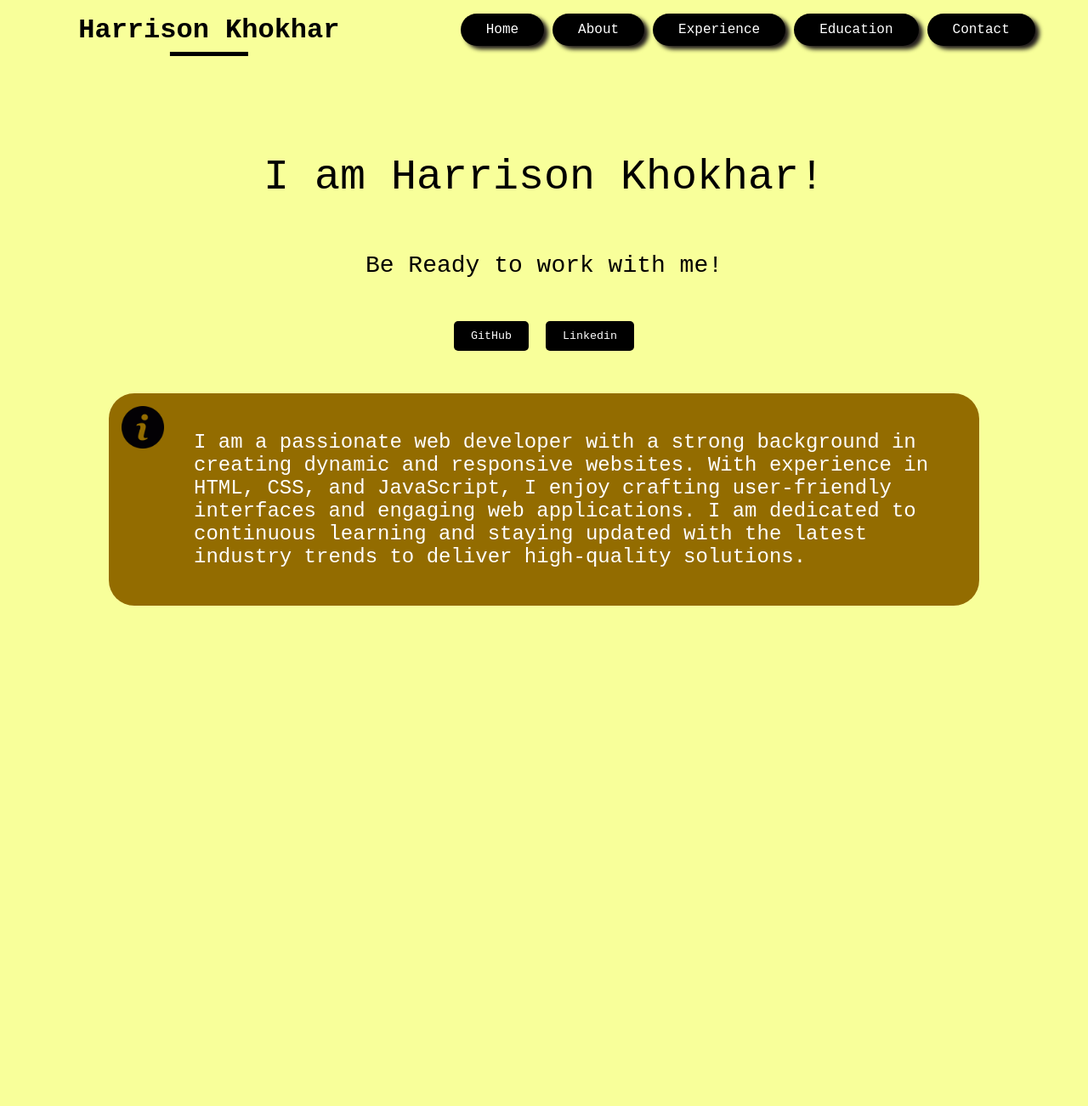
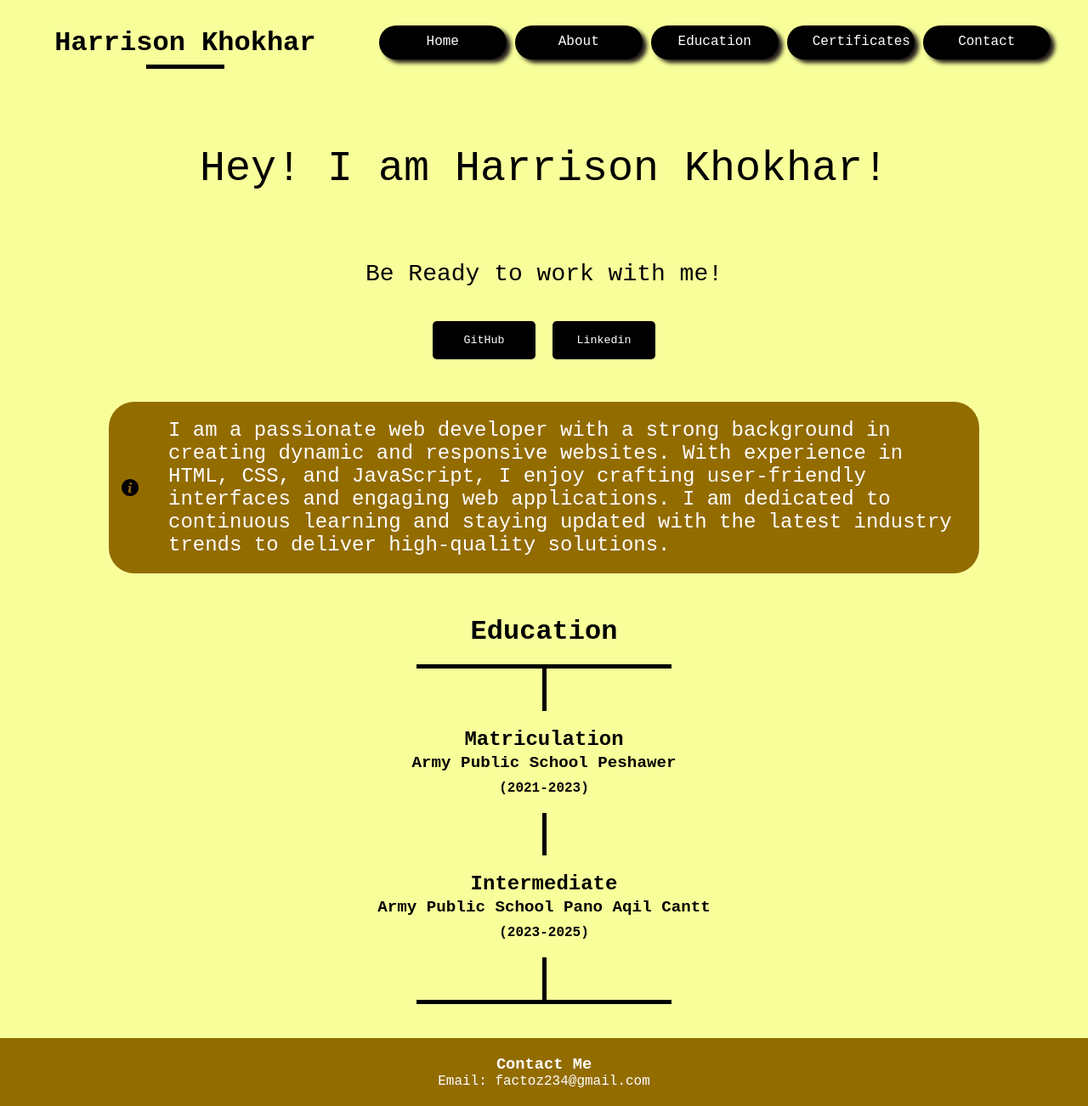
Before and after one commit to factoz234-png/HarrisonKhokhar-WebDeveloper, a website: page index.html in a window 1280 px wide. Shown: the whole page at 85% size. Before the commit the page ends 1263 px from the top, so only its background shows below. Drawn offline with Linux system fonts and the light colour scheme.

Commit message:
Changed Theme

```diff
--- a/index.html
+++ b/index.html
@@ -19,16 +19,16 @@
       <div class="right-nav" id="nav-menu">
         <ul>
           <li><a href="#main-section">Home</a></li>
-          <li>About</li>
-          <li>Experience</li>
-          <li>Education</li>
-          <li>Contact</li>
+          <li><a href="#about-section">About</a></li>
+          <li><a href="#education-section">Education</a></li>
+          <li><a href="#certificates-section">Certificates</a></li>
+          <li><a href="#contact-section">Contact</a></li>
         </ul>
       </div>
     </div>
 
     <div id="main-section">
-      <div class="My-name">I am Harrison Khokhar!</div>
+      <div class="My-name">Hey! I am Harrison Khokhar!</div>
 
       <div class="main-para">Be Ready to work with me!</div>
 
@@ -46,7 +46,7 @@
       </div>
     </div>
 
-    <div class="about-section">
+    <div class="about-section" id="about-section">
       <div class="img-info">
         <img src="Img/information-button.png" alt="" />
       </div>
@@ -62,7 +62,27 @@
       </div>
     </div>
 
-    <div style="height: 500px"></div>
+    <div class="education-section" id="education-section">
+      <h1>Education</h1>
+      <div class="topline"></div>
+      <div class="firstline"></div>
+      <h2>Matriculation</h2>
+      <h3>Army Public School Peshawer</h3>
+      <h4>(2021-2023)</h4>
+      <div class="secondline"></div>
+      <h2>Intermediate</h2>
+      <h3>Army Public School Pano Aqil Cantt</h3>
+      <h4>(2023-2025)</h4>
+      <div class="thirdline"></div>
+      <div class="fourthline"></div>
+    </div>
+
+    <div class="contact-section">
+      <h3>Contact Me</h3>
+      <div class="contact-info">
+        <p>Email: factoz234@gmail.com</p>
+      </div>
+    </div>
 
     <script src="index.js"></script>
   </body>
--- a/index.js
+++ b/index.js
@@ -13,3 +13,10 @@ window.onscroll = function () {
     nav.classList.remove("scrolled");
   }
 };
+
+const navLinks = document.querySelectorAll(".nav ul li a");
+navLinks.forEach((link) => {
+  link.addEventListener("click", () => {
+    navMenu.classList.remove("active");
+  });
+});
--- a/style.css
+++ b/style.css
@@ -1,105 +1,62 @@
-body {
-  background-color: rgb(248, 255, 154);
-  color: black;
+*,
+*::before,
+*::after {
+  box-sizing: border-box;
   padding: 0;
   margin: 0;
 }
 
+body {
+  background-color: rgb(248, 255, 154);
+  color: black;
+}
+
+html {
+  scroll-behavior: smooth;
+}
+
+.about-section,
+.education-section,
+#main-section {
+  scroll-margin-top: 80px;
+}
+
 .nav {
   display: flex;
-  position: sticky;
+  position: fixed;
   top: 0;
+  left: 0;
+  right: 0;
+  width: 100%;
   z-index: 1000;
   background-color: transparent;
-  transition:
-    background-color 0.3s ease,
-    padding 0.3s ease;
+  transition: all 0.3s ease;
   justify-content: space-evenly;
   align-items: center;
-  flex-direction: row;
+  padding: 20px 0;
 }
 
+/* Sticky color change when scrolling */
 .nav.scrolled {
-  background-color: rgba(248, 255, 154, 0.756);
+  background-color: rgba(248, 255, 154, 0.9);
   backdrop-filter: blur(5px);
+  padding: 10px 0;
+  box-shadow: 0 2px 10px rgba(0, 0, 0, 0.1);
+}
+.left-nav {
+  font-family: monospace, Helvetica, sans-serif;
+  cursor: pointer;
 }
 
-.right-nav ul {
-  display: flex;
-  justify-content: center;
-}
-
-.right-nav ul li {
-  font-family: monospace, Helvetica, sans-serif;
-  color: white;
-  list-style: none;
-  margin-left: 10px;
-  background-color: black;
-  padding: 10px 30px 10px 30px;
-  border: none;
-  border-radius: 30px;
-  box-shadow: 5px 4px 5px rgb(33, 28, 28);
-
-  a {
-    text-decoration: none;
-    color: white;
-  }
-
-  cursor: pointer;
-
-  &:hover {
-    transform: translateY(-5px);
-  }
-}
-
-.left-nav {
-  font-family: monospace, Helvetica, sans-serif;
-  padding: 0px 30px 0px 30px;
-  margin: none;
-
-  cursor: pointer;
-
-  h1 {
-    border: none;
+.left-nav h1 {
+  font-size: 24px;
   margin: 0;
   position: relative;
   display: inline-block;
 }
 
-  h1::after {
-    content: "";
-    position: absolute;
-    top: 120%;
-    left: 50%;
-    width: 30%;
-    height: 5px;
-    background-color: black;
-    transform: translateX(-50%);
-    transition: width 0.3s ease;
-  }
-
-  h1:hover::after {
-    width: 100%;
-  }
-}
-
-.My-name {
-  font-family: monospace, Helvetica, sans-serif;
-  font-size: 50px;
-  text-align: center;
-  margin-top: 100px;
-  padding: 10px;
-}
-
-.main-para {
-  font-family: monospace, Helvetica, sans-serif;
-  font-size: 28px;
-  text-align: center;
-  margin-top: 50px;
-}
-
 .hamburger {
-  display: none; /* Hidden by default on desktop */
+  display: flex;
   flex-direction: column;
   cursor: pointer;
   gap: 5px;
@@ -112,13 +69,82 @@ body {
   border-radius: 2px;
 }
 
+.right-nav {
+  display: none;
+  width: 100%;
+  position: absolute;
+  top: 55px;
+  left: 0;
+}
+
+.right-nav.active {
+  display: block;
+  background-color: rgba(248, 255, 154, 0.95);
+  backdrop-filter: blur(5px);
+}
+
+.right-nav ul {
+  display: flex;
+  flex-direction: column;
+  align-items: center;
+  padding: 20px 0;
+  margin: 0;
+  list-style: none;
+}
+
+.right-nav ul li {
+  margin: 10px 0;
+  background-color: black;
+  color: white;
+  display: flex;
+  justify-content: center;
+  align-items: center;
+  border-radius: 30px;
+  box-shadow: 5px 4px 5px rgb(33, 28, 28);
+  overflow: hidden; /* Ensures the link stays inside the rounded corners */
+  transition: transform 0.3s ease;
+  text-align: center;
+  width: 150px;
+  height: 40px;
+}
+
+/* Updated Anchor Tag - Makes the whole area clickable */
+.right-nav ul li a {
+  display: block;
+  padding: 10px 30px;
+  text-decoration: none;
+  color: white;
+  font-family: monospace, Helvetica, sans-serif;
+  width: 100%;
+  height: 100%;
+}
+
+#main-section {
+  padding-top: 70px;
+}
+
+.My-name {
+  font-family: monospace, Helvetica, sans-serif;
+  font-size: 32px;
+  text-align: center;
+  padding: 30px;
+}
+
+.main-para {
+  font-family: monospace, Helvetica, sans-serif;
+  font-size: 22px;
+  text-align: center;
+  margin-top: 20px;
+}
+
 .btns {
   display: flex;
   justify-content: center;
-  margin-top: 50px;
+  margin-top: 40px;
   gap: 20px;
+}
 
-  button {
+.btns button {
   font-family: monospace, Helvetica, sans-serif;
   color: white;
   background-color: black;
@@ -126,14 +152,12 @@ body {
   padding: 10px 20px;
   border-radius: 5px;
   cursor: pointer;
+  width: 121px;
+  height: 45px;
 
   a {
     text-decoration: none;
     color: white;
-    }
-    &:hover {
-      background-color: rgb(33, 28, 28);
-    }
   }
 }
 
@@ -143,88 +167,8 @@ body {
   border-radius: 30px;
   width: 80%;
   display: flex;
-  justify-content: center;
-  align-items: flex-start;
-}
-
-.img-info {
-  width: fit-content;
-  display: flex;
-  img {
-    width: 50px;
-    padding: 15px;
-  }
-}
-.about-me {
-  display: flex;
-  justify-content: center;
-  font-family: monospace, Helvetica, sans-serif;
-  font-size: 1.5rem;
-  color: white;
-  width: 90%;
-  margin: 0 auto;
-  padding: 20px;
-}
-@media (max-width: 768px) {
-  .left-nav h1 {
-    font-size: 24px;
-    border: none;
-    &::after {
-      display: none;
-    }
-  }
-
-  .hamburger {
-    display: flex; /* Show hamburger on mobile */
-  }
-
-  .nav {
-    align-items: center;
-    justify-content: space-evenly;
-    padding-top: 10px;
-  }
-
-  .right-nav {
-    display: none; /* Hide the menu by default on mobile */
-    width: 100%;
-    position: absolute;
-    top: 38px;
-    left: 0;
-  }
-
-  /* When this class is added via JS, the menu appears */
-  .right-nav.active {
-    display: block;
-    background-color: rgba(248, 255, 154, 0.756);
-    backdrop-filter: blur(5px);
-
-    ul li {
-      margin: 7px 0;
-      width: 70px;
-      text-align: center;
-
-      &:hover {
-        background-color: rgb(33, 28, 28);
-        color: white;
-      }
-
-      &:active {
-        background-color: rgb(33, 28, 28);
-        color: white;
-        transform: scale(20px);
-      }
-    }
-
-    ul li a {
-      text-decoration: none;
-      color: white;
-    }
-  }
-
-  .right-nav ul {
   flex-direction: column;
   align-items: center;
-    padding: 20px 0;
 }
 
 .img-info img {
@@ -232,7 +176,167 @@ body {
 }
 
 .about-me {
-    font-size: 1.2rem;
+  font-family: monospace, Helvetica, sans-serif;
+  font-size: 1.1rem;
+  color: white;
+  padding: 20px;
   text-align: left;
 }
+
+.education-section {
+  text-align: center;
+  font-family: monospace, Helvetica, sans-serif;
+  margin: 0;
+
+  .topline {
+    width: 300px;
+    height: 5px;
+    background-color: black;
+    margin: 0 auto;
   }
+
+  .firstline {
+    width: 5px;
+    height: 50px;
+    background-color: black;
+    margin: 0 auto;
+  }
+
+  .secondline {
+    width: 5px;
+    height: 50px;
+    background-color: black;
+    margin: 0 auto;
+  }
+
+  .thirdline {
+    width: 5px;
+    height: 50px;
+    background-color: black;
+    margin: 0 auto;
+  }
+
+  .fourthline {
+    width: 300px;
+    height: 5px;
+    background-color: black;
+    margin: 0 auto;
+  }
+
+  h1 {
+    font-size: 32px;
+    margin: 20px;
+  }
+
+  h2 {
+    font-size: 1.5rem;
+    margin-top: 20px;
+    padding: 0px 12px;
+  }
+
+  h3 {
+    font-size: 1.2rem;
+    margin-top: 3px;
+    padding: 0px 12px;
+  }
+
+  h4 {
+    font-size: 1rem;
+    margin-top: 10px;
+    margin-bottom: 20px;
+    padding: 0px 12px;
+  }
+}
+
+.contact-section {
+  background-color: rgb(147, 108, 0);
+  margin-top: 40px;
+  padding: 20px;
+  text-align: center;
+  font-family: monospace, Helvetica, sans-serif;
+  color: white;
+}
+
+@media (min-width: 769px) {
+  .nav {
+    padding: 20px 0;
+  }
+
+  .left-nav {
+    padding: 0px 20px;
+
+    h1 {
+      font-size: 32px;
+    }
+  }
+  .left-nav h1::after {
+    content: "";
+    position: absolute;
+    top: 120%;
+    left: 50%;
+    width: 30%;
+    height: 5px;
+    background-color: black;
+    transform: translateX(-50%);
+    transition: width 0.3s ease;
+  }
+
+  .left-nav h1:hover::after {
+    width: 100%;
+  }
+
+  .hamburger {
+    display: none;
+  }
+
+  .right-nav {
+    display: block;
+    position: static;
+    width: auto;
+  }
+
+  .right-nav ul {
+    flex-direction: row;
+    padding: 0;
+  }
+
+  .right-nav ul li {
+    margin-left: 10px;
+    transition: transform 0.3s ease;
+  }
+
+  .right-nav ul li:hover {
+    transform: translateY(-5px);
+  }
+
+  .My-name {
+    font-size: 50px;
+    margin-top: 70px;
+  }
+
+  .main-para {
+    font-size: 28px;
+    margin-top: 50px;
+  }
+
+  .about-section {
+    flex-direction: row;
+    width: 80%;
+  }
+
+  .img-info img {
+    display: block;
+    width: 50px;
+    padding: 15px;
+  }
+
+  .about-me {
+    font-size: 1.5rem;
+    text-align: left;
+  }
+
+  .close-x {
+    right: 300px;
+    top: 5%;
+  }
+}
```
Also changed, not shown: 1 other file. Lines whose indentation alone changed are shown as unchanged.
